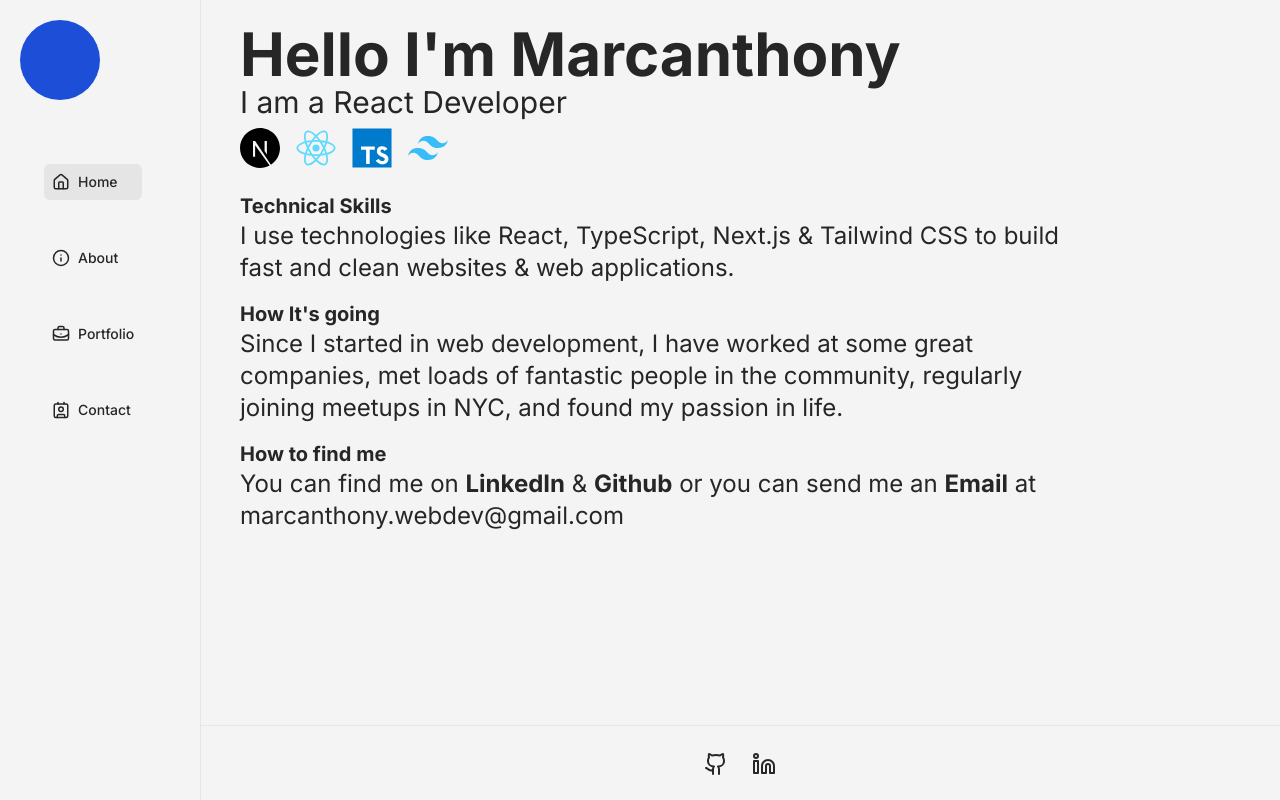
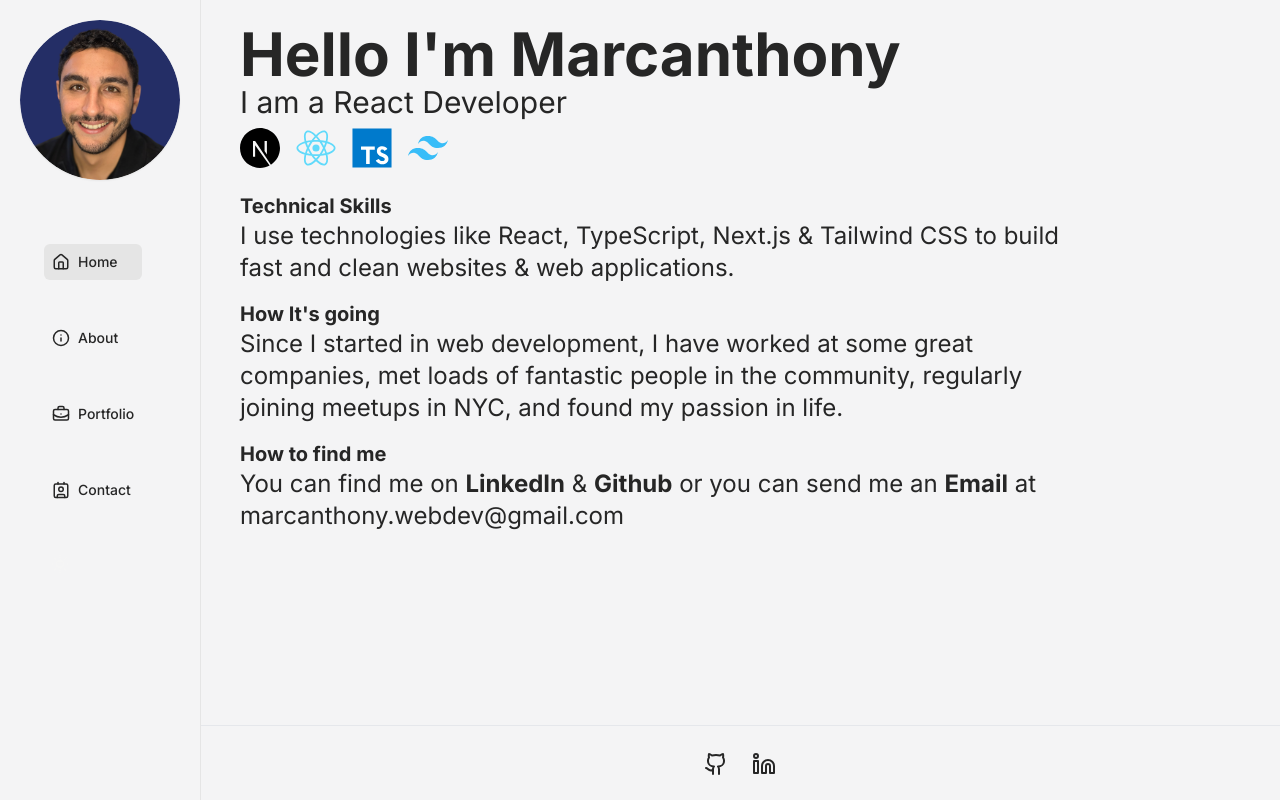
Before and after one commit to MarcAnthony-WebDev/Portfolio-Site-v2, a Next.js app: page / in a window 1280 px wide. Built offline with nearby package versions, Linux system fonts and the light colour scheme.

Commit message:
added headshot image

```diff
--- a/app/globals.css
+++ b/app/globals.css
@@ -25,6 +25,7 @@
 body {
   /* background-color: #1a1a1a; */
   color: white;
+  font-family: "Inter", sans-serif;
 }
 
 main p {
--- a/components/NavBar.tsx
+++ b/components/NavBar.tsx
@@ -4,6 +4,7 @@ import React from "react";
 import { useState } from "react";
 import NavLinks from "./NavLinks";
 import Image from "next/image";
+import Link from "next/link";
 
 import { Menu } from "lucide-react";
 
@@ -16,8 +17,16 @@ const NavBar = () => {
     <div className="nav-container relative col-span-1 row-span-2 h-full bg-light-bg outline outline-1 outline-neutral-200 dark:bg-gray-900 dark:outline-neutral-700 md:min-h-full">
       <aside className="top-0 flex h-max p-4 md:fixed md:p-5">
         <nav className="nav flex w-full items-center justify-between md:h-full md:flex-col md:items-start md:gap-10">
-          <div className="image-container">
-            <div className="img h-20 w-20 rounded-full bg-blue-700"></div>
+          <div className="image-container h-24 w-24 md:h-40 md:w-40">
+            <Link href="/" passHref className="h-full w-full">
+              <Image
+                src="/images/cropped-headshot.png"
+                alt="headshot photo of me, Marcanthony!"
+                width={1080}
+                height={1080}
+                className="img h-full w-full rounded-full shadow-sm"
+              />
+            </Link>
           </div>
           <button
             className={`sm:hidden ${isOpen ? "hidden" : "block"}`}
```
Also changed, not shown: public/images/cropped-headshot.png (added).
